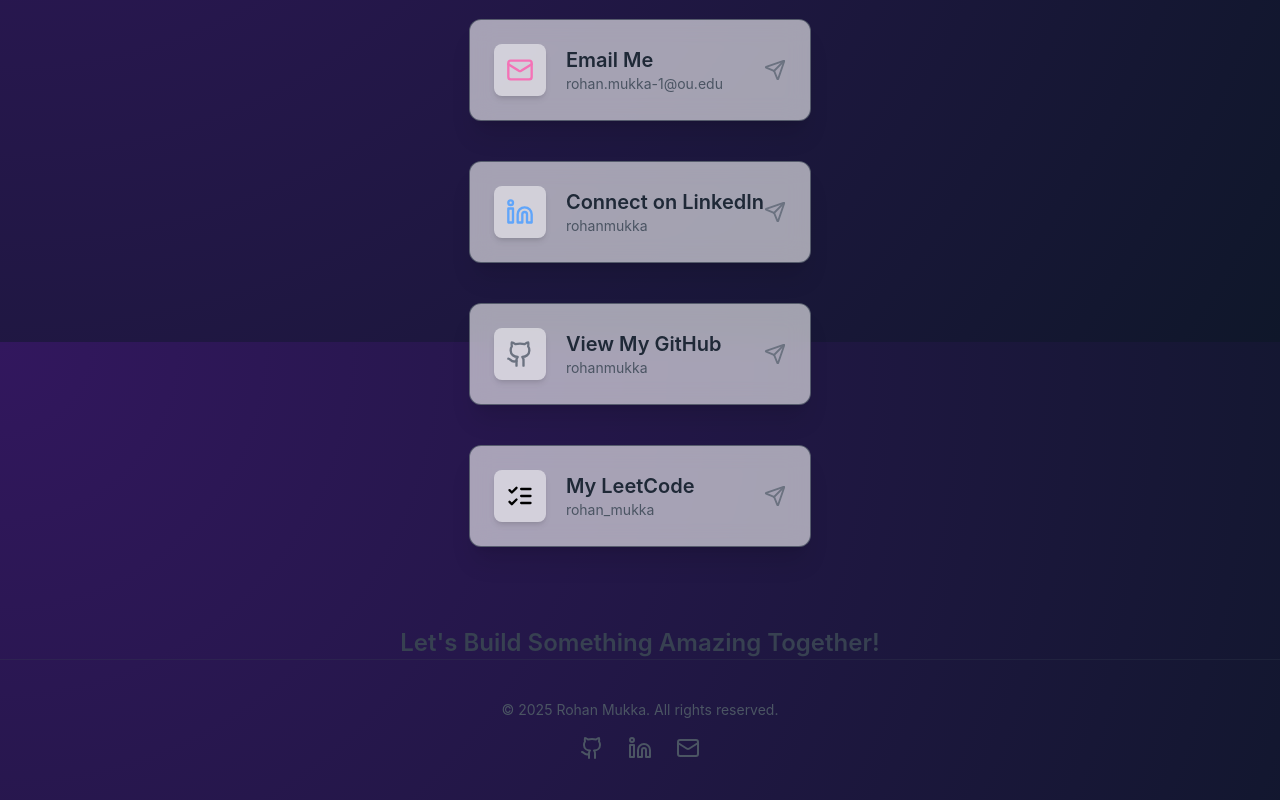
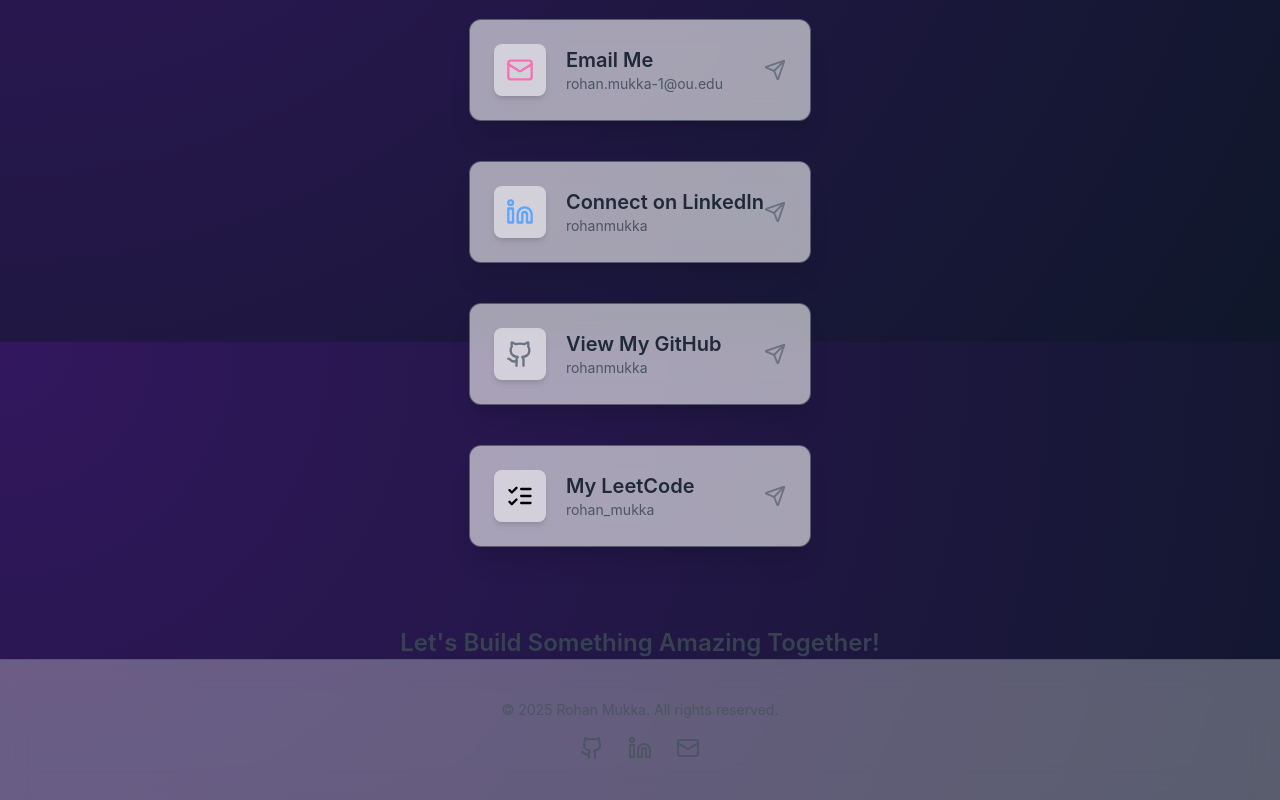
Before and after one commit to RohanMukka/portfolio, a React (Vite) app: page / in a window 1280 px wide. Shown: the part 7658-8458 px from the top of the page. Built offline with nearby package versions, Linux system fonts and the light colour scheme; a web font is replaced by a local one.

Commit message:
Add translucent background to footer

```diff
--- a/components/common/Footer.tsx
+++ b/components/common/Footer.tsx
@@ -5,7 +5,7 @@
 
 const Footer: React.FC<FooterProps> = ({ personalData }) => {
   return (
-    <footer className="py-10 text-center text-gray-600 dark:text-gray-400 border-t border-gray-700/30">
+    <footer className="py-10 text-center text-gray-600 dark:text-gray-400 bg-white/30 dark:bg-[#0A0A14]/50 backdrop-blur-lg border-t border-gray-700/30">
       <p className="text-sm">&copy; {new Date().getFullYear()} {personalData.name}. All rights reserved.</p>
       <div className="flex justify-center space-x-6 mt-4">
           <a
```
